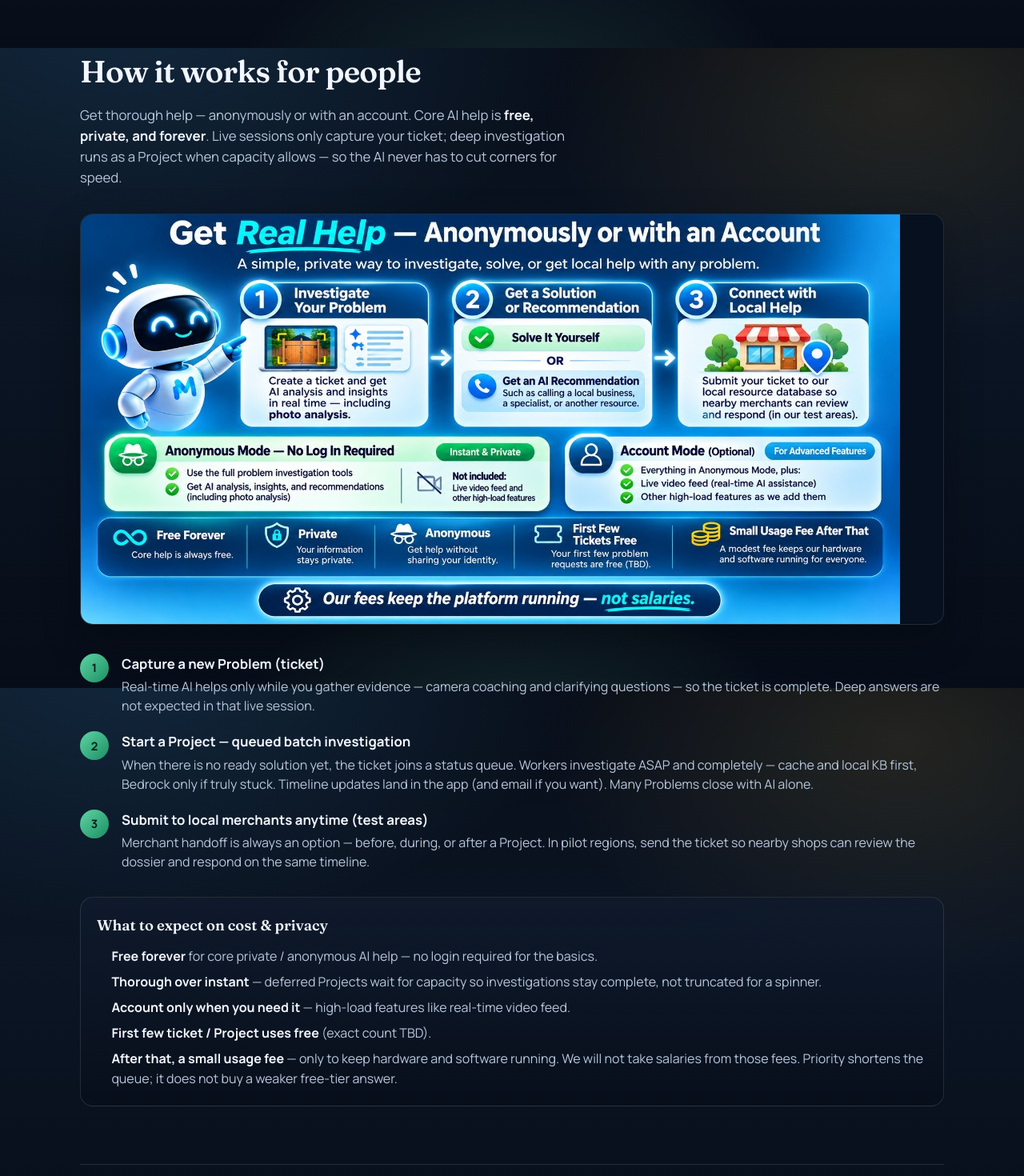
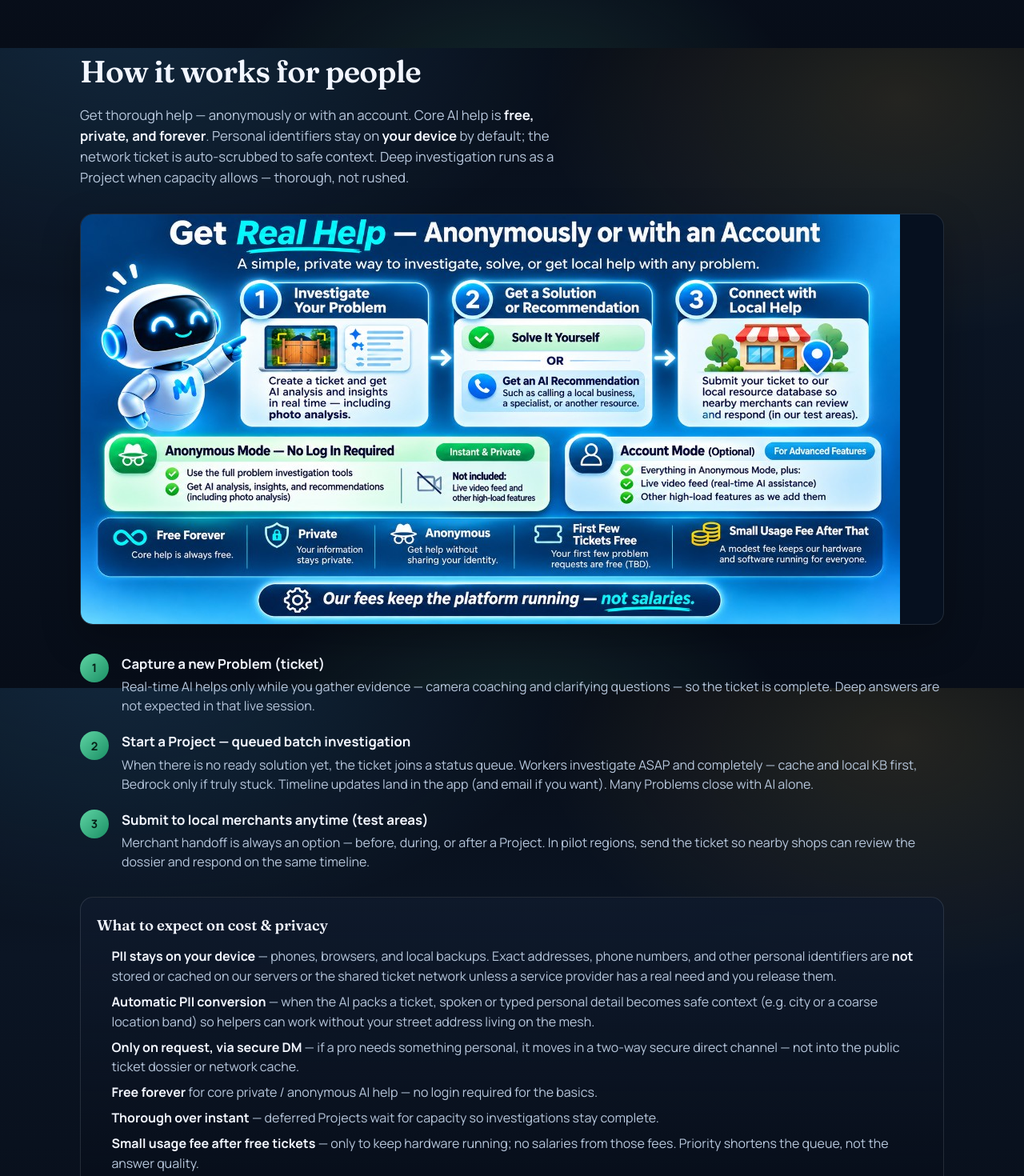
Before and after one commit to paradigm-threat/myproblem, a Next.js app: page / in a window 1280 px wide. Shown: the part 2340-3810 px from the top of the page at 80% size. Built offline with nearby package versions, Linux system fonts and the light colour scheme.

Commit message:
feat: publish client-held PII and automatic conversion policy
State that personal identifiers stay on devices, tickets get safe
location conversion, and exact PII moves only via secure DM on request.

```diff
--- a/src/app/page.tsx
+++ b/src/app/page.tsx
@@ -164,9 +164,11 @@ export default function HomePage() {
             <p className="section-lead">
               Get thorough help — anonymously or with an account. Core AI help
               is <strong className="emph">free, private, and forever</strong>.
-              Live sessions only capture your ticket; deep investigation runs as
-              a Project when capacity allows — so the AI never has to cut
-              corners for speed.
+              Personal identifiers stay on{" "}
+              <strong className="emph">your device</strong> by default; the
+              network ticket is auto-scrubbed to safe context. Deep
+              investigation runs as a Project when capacity allows — thorough,
+              not rushed.
             </p>
             <figure className="section-graphic">
               <picture>
@@ -222,27 +224,36 @@ export default function HomePage() {
               <h3 id="people-promise-heading">What to expect on cost &amp; privacy</h3>
               <ul aria-labelledby="people-promise-heading">
                 <li>
+                  <strong>PII stays on your device</strong> — phones, browsers,
+                  and local backups. Exact addresses, phone numbers, and other
+                  personal identifiers are{" "}
+                  <strong className="emph">not</strong> stored or cached on our
+                  servers or the shared ticket network unless a service provider
+                  has a real need and you release them.
+                </li>
+                <li>
+                  <strong>Automatic PII conversion</strong> — when the AI packs
+                  a ticket, spoken or typed personal detail becomes safe
+                  context (e.g. city or a coarse location band) so helpers can
+                  work without your street address living on the mesh.
+                </li>
+                <li>
+                  <strong>Only on request, via secure DM</strong> — if a pro
+                  needs something personal, it moves in a two-way secure direct
+                  channel — not into the public ticket dossier or network cache.
+                </li>
+                <li>
                   <strong>Free forever</strong> for core private / anonymous AI
                   help — no login required for the basics.
                 </li>
                 <li>
                   <strong>Thorough over instant</strong> — deferred Projects
-                  wait for capacity so investigations stay complete, not
-                  truncated for a spinner.
+                  wait for capacity so investigations stay complete.
                 </li>
                 <li>
-                  <strong>Account only when you need it</strong> — high-load
-                  features like real-time video feed.
-                </li>
-                <li>
-                  <strong>First few ticket / Project uses free</strong> (exact
-                  count TBD).
-                </li>
-                <li>
-                  <strong>After that, a small usage fee</strong> — only to keep
-                  hardware and software running. We will not take salaries from
-                  those fees. Priority shortens the queue; it does not buy a
-                  weaker free-tier answer.
+                  <strong>Small usage fee after free tickets</strong> — only to
+                  keep hardware running; no salaries from those fees. Priority
+                  shortens the queue, not the answer quality.
                 </li>
               </ul>
             </div>
@@ -358,12 +369,12 @@ export default function HomePage() {
               </article>
               <article className="project-flow-card" role="listitem">
                 <p className="project-flow-label">Privacy</p>
-                <h3>Anonymous unless you project</h3>
+                <h3>PII off the network</h3>
                 <p>
-                  Default is private. You may opt in to publish coarse location
-                  or any channel id — Wi-Fi locality, Bluetooth dongle, house
-                  alias — never passwords or pairing secrets — without your
-                  phone number or full address.
+                  Default is private and client-held. Ticket packaging converts
+                  personal detail to safe locality (city / coarse band). Phone
+                  numbers and full addresses stay out of the KB and mesh —
+                  available only on request through secure direct messaging.
                 </p>
               </article>
               <article className="project-flow-card" role="listitem">
@@ -647,10 +658,10 @@ export default function HomePage() {
           <span aria-hidden="true"> · </span>
           <a href="/sitemap.xml">Sitemap</a>
         </nav>
-        <p style={{ margin: 0, maxWidth: "40rem", lineHeight: 1.5 }}>
-          Coming soon. Operated by Clevertree LLC (Georgia). MyProblem helps
-          people investigate everyday Problems and connect with local businesses
-          when needed — see{" "}
+          <p style={{ margin: 0, maxWidth: "40rem", lineHeight: 1.5 }}>
+          Coming soon. Operated by Clevertree LLC (Georgia). PII stays on your
+          device by default; network tickets use automatic safe conversion —
+          see{" "}
           <a href="/terms">Terms &amp; Disclaimers</a>. Preferred business
           pricing: free forever. Built on{" "}
           <a href={RELAY_URL} rel="noopener noreferrer" target="_blank">
--- a/src/app/terms/page.tsx
+++ b/src/app/terms/page.tsx
@@ -15,7 +15,8 @@ export const metadata: Metadata = {
   },
 };
 
-const EFFECTIVE = "November 8, 2026 (network / investor intent clarified)";
+const EFFECTIVE =
+  "November 8, 2026 (PII client-held + automatic conversion clarified)";
 
 export default function TermsPage() {
   return (
@@ -153,8 +154,46 @@ export default function TermsPage() {
           </p>
         </section>
 
+        <section className="legal-section" aria-labelledby="pii-heading">
+          <h2 id="pii-heading">7. Personal information (PII) policy</h2>
+          <p>
+            <strong>Intent:</strong> protect the ticket creator. Personal
+            identifiers (exact street addresses, phone numbers, and similar PII
+            not required for shared ticket context) are meant to stay on{" "}
+            <strong>your client devices</strong> — phones, browsers, and local
+            backups — <strong>not</strong> on Clevertree / MyProblem servers or
+            the shared Relay ticket network as durable, cacheable dossier
+            fields.
+          </p>
+          <p>
+            When the AI packages a ticket for the network, it should perform{" "}
+            <strong>automatic PII conversion</strong>: e.g. turn a spoken street
+            address into a city or coarse safe location band so investigation
+            can proceed without putting your precise personal location on the
+            mesh. If a detail is personal, not needed for ticket context, and
+            not requested by a service provider, it should stay{" "}
+            <strong>out of the network entirely</strong> — not stored or cached
+            as PII on shared infrastructure.
+          </p>
+          <p>
+            When a provider has a legitimate need and you choose to share,
+            personal detail should move through a{" "}
+            <strong>two-way secure direct messaging</strong> channel between you
+            and that party — not by publishing it onto the shared ticket
+            timeline or knowledge base. “Only available on request” means you
+            (or an explicit request/release flow) control release; we do not
+            treat the public dossier as the place for raw PII.
+          </p>
+          <p>
+            This is our product policy and design target. No system is perfect:
+            do not put secrets in tickets you would not want mishandled, and
+            contact us if you believe PII was retained incorrectly. See also the{" "}
+            <a href="/#people">For people</a> privacy bullets on the home page.
+          </p>
+        </section>
+
         <section className="legal-section" aria-labelledby="biz-heading">
-          <h2 id="biz-heading">7. Businesses and service providers</h2>
+          <h2 id="biz-heading">8. Businesses and service providers</h2>
           <p>
             Preferred stance: local businesses join at{" "}
             <strong>$0</strong> with <strong>zero obligation</strong> to
@@ -170,7 +209,7 @@ export default function TermsPage() {
         </section>
 
         <section className="legal-section" aria-labelledby="use-heading">
-          <h2 id="use-heading">8. Acceptable use</h2>
+          <h2 id="use-heading">9. Acceptable use</h2>
           <p>You agree not to:</p>
           <ul>
             <li>Use MyProblem to facilitate illegal activity</li>
@@ -191,7 +230,7 @@ export default function TermsPage() {
         </section>
 
         <section className="legal-section" aria-labelledby="warranty-heading">
-          <h2 id="warranty-heading">9. No warranties; limitation of liability</h2>
+          <h2 id="warranty-heading">10. No warranties; limitation of liability</h2>
           <p>
             The service is provided <strong>“as is”</strong> and{" "}
             <strong>“as available”</strong>, especially while we are in pilot /
@@ -216,7 +255,7 @@ export default function TermsPage() {
 
         <section className="legal-section" aria-labelledby="network-heading">
           <h2 id="network-heading">
-            10. World network intent (investors and hardware)
+            11. World network intent (investors and hardware)
           </h2>
           <p>
             MyProblem is built to participate in a{" "}
@@ -263,7 +302,7 @@ export default function TermsPage() {
         </section>
 
         <section className="legal-section" aria-labelledby="changes-heading">
-          <h2 id="changes-heading">11. Changes and contact</h2>
+          <h2 id="changes-heading">12. Changes and contact</h2>
           <p>
             We may update these terms as the product evolves. The effective date
             above will change when we do. Continued use after an update means
```
Also changed, not shown: 2 other files (tests, documents, lock files or other folders).
